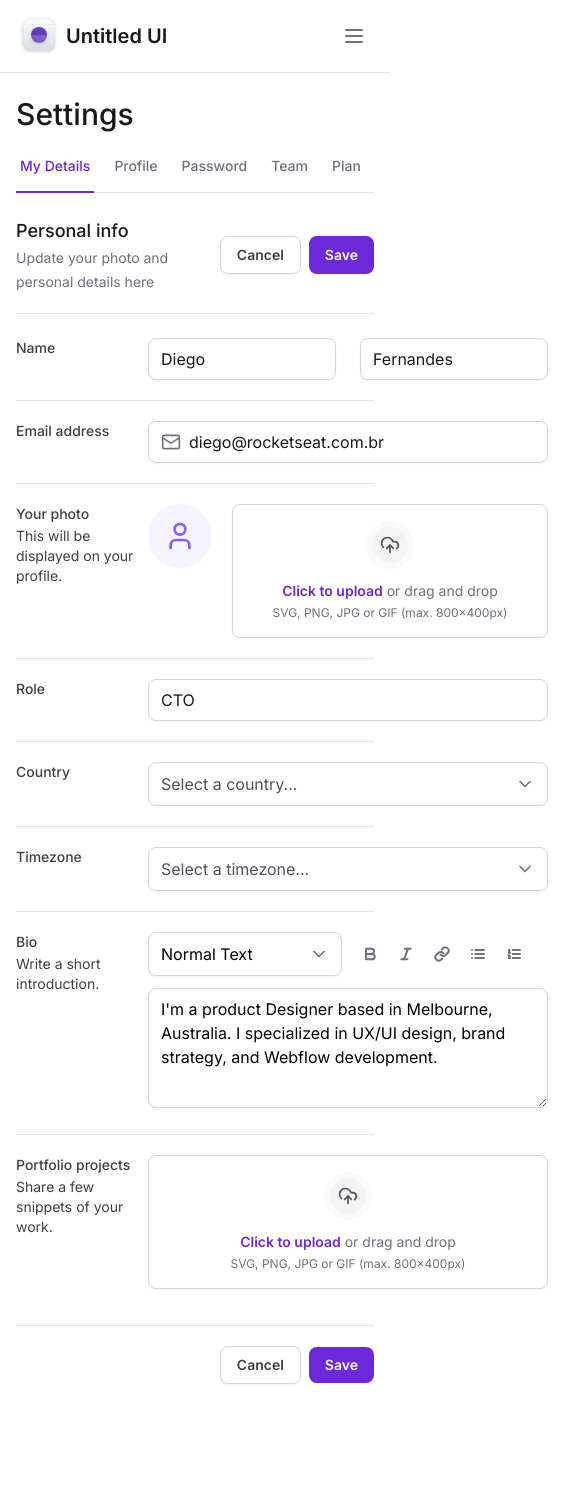
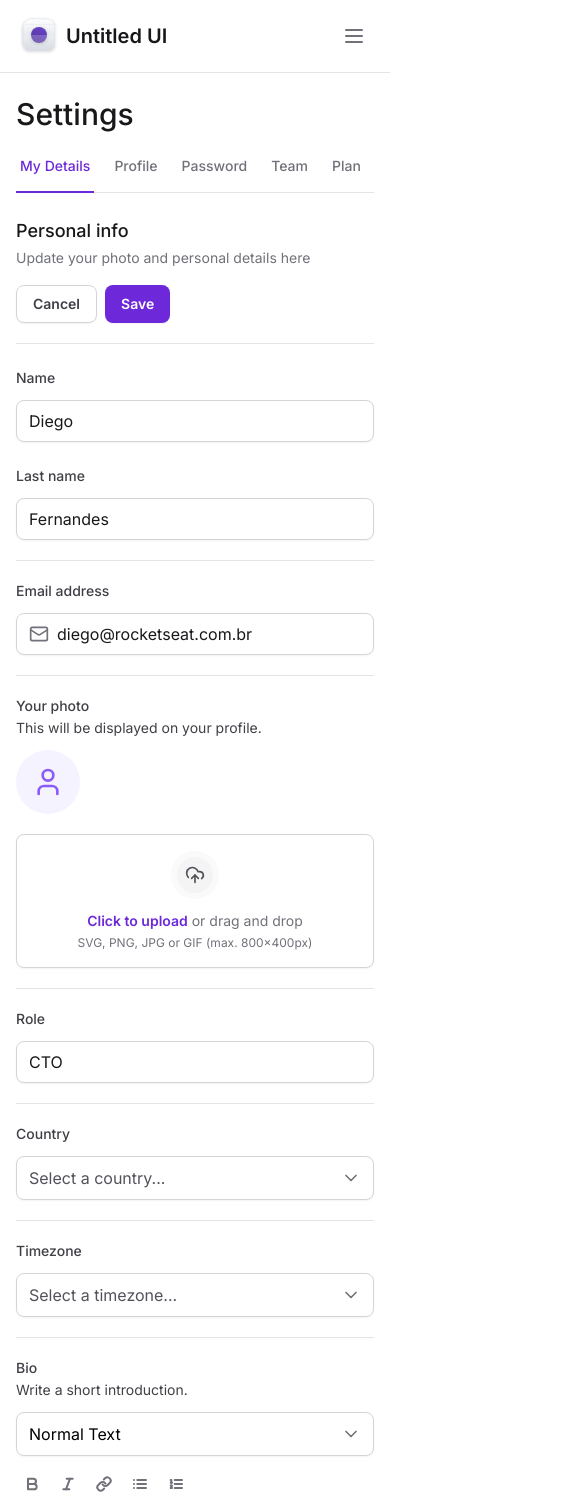
Before and after one commit to matsubrasil/tailwind-next-dashboard, a Next.js app: page / in a window 390 px wide. Shown: the top 1510 px of the page, 585 px wide, since content can reach past the window. Before the commit the page ends 1432 px from the top, so only its background shows below. Built offline with nearby package versions, Linux system fonts and the light colour scheme.

Commit message:
feat: responsive form concluded

```diff
--- a/src/app/page.tsx
+++ b/src/app/page.tsx
@@ -18,8 +18,8 @@
       <section className="mt-6 flex flex-col ">
         {/* header da seção */}
         <div
-          className="flex items-center justify-between border-b border-zinc-200
-        pb-5"
+          className="flex flex-col justify-between gap-4 border-b border-zinc-200 pb-5 lg:flex-row
+        lg:items-center"
         >
           <div className="space-y-1">
             <h2 className="text-lg font-medium text-zinc-900">Personal info</h2>
@@ -43,25 +43,34 @@
           className="mt-6 flex w-full flex-col gap-5 divide-y divide-zinc-200"
         >
           {/* Linha do nome */}
-          <div className="grid grid-cols-form gap-3">
+          <div className="flex flex-col gap-3 lg:grid lg:grid-cols-form">
             <label
               htmlFor="firstName"
               className="text-sm font-medium text-zinc-700"
             >
               Name
             </label>
-            <div className="grid grid-cols-2 gap-6">
+            <div className="flex flex-col gap-6 lg:grid lg:grid-cols-2">
               <Input.Root>
                 <Input.Control id="firstName" defaultValue="Diego" />
               </Input.Root>
-              <Input.Root>
-                <Input.Control defaultValue="Fernandes" />
-              </Input.Root>
+
+              <div className="flex flex-col gap-3 lg:block">
+                <label
+                  htmlFor="lastName"
+                  className="text-sm font-medium text-zinc-700 lg:sr-only"
+                >
+                  Last name
+                </label>
+                <Input.Root>
+                  <Input.Control id="lastName" defaultValue="Fernandes" />
+                </Input.Root>
+              </div>
             </div>
           </div>
 
           {/* Linha do email */}
-          <div className="grid grid-cols-form gap-3 pt-5">
+          <div className="flex flex-col gap-3 pt-5 lg:grid lg:grid-cols-form">
             <label
               htmlFor="email"
               className="text-sm font-medium text-zinc-700"
@@ -81,7 +90,7 @@
           </div>
 
           {/* Linha do Your Photo */}
-          <div className="grid grid-cols-form gap-3 pt-5">
+          <div className="flex flex-col gap-3 pt-5 lg:grid lg:grid-cols-form">
             <label
               htmlFor="photo"
               className="text-sm font-medium text-zinc-700"
@@ -92,7 +101,7 @@
               </span>
             </label>
 
-            <FileInput.Root className="flex items-start gap-5">
+            <FileInput.Root className="flex flex-col gap-5 lg:flex-row lg:items-start">
               <FileInput.ImagePreview />
               <FileInput.Trigger />
               <FileInput.Control />
@@ -100,7 +109,7 @@
           </div>
 
           {/* Linha do Role */}
-          <div className="grid grid-cols-form gap-3 pt-5">
+          <div className="flex flex-col gap-3 pt-5 lg:grid lg:grid-cols-form">
             <label htmlFor="role" className="text-sm font-medium text-zinc-700">
               Role
             </label>
@@ -110,7 +119,7 @@
           </div>
 
           {/* Linha do Country */}
-          <div className="grid grid-cols-form gap-3 pt-5">
+          <div className="flex flex-col gap-3 pt-5 lg:grid lg:grid-cols-form">
             <label
               htmlFor="country"
               className="text-sm font-medium text-zinc-700"
@@ -126,7 +135,7 @@
           </div>
 
           {/* Linha do Timezone */}
-          <div className="grid grid-cols-form gap-3 pt-5">
+          <div className="flex flex-col gap-3 pt-5 lg:grid lg:grid-cols-form">
             <label
               htmlFor="timezone"
               className="text-sm font-medium text-zinc-700"
@@ -143,7 +152,7 @@
           </div>
 
           {/* Linha do Bio */}
-          <div className="grid grid-cols-form gap-3 pt-5">
+          <div className="flex flex-col gap-3 pt-5 lg:grid lg:grid-cols-form">
             <label htmlFor="bio" className="text-sm font-medium text-zinc-700">
               Bio
               <span className="mt-0.5 block text-sm font-normal text-zinc-700">
@@ -151,7 +160,7 @@
               </span>
             </label>
             <div className="space-y-3">
-              <div className="grid grid-cols-2 gap-3">
+              <div className="flex flex-col gap-3 lg:grid lg:grid-cols-2">
                 <Select placeholder="" defaultValue="normal">
                   <SelectItem
                     value="normal"
@@ -190,7 +199,7 @@
           </div>
 
           {/* Linha do Portfolio */}
-          <div className="grid grid-cols-form gap-3 pt-5">
+          <div className="flex flex-col gap-3 pt-5 lg:grid lg:grid-cols-form">
             <label
               htmlFor="projects"
               className="text-sm font-medium text-zinc-700"
```
